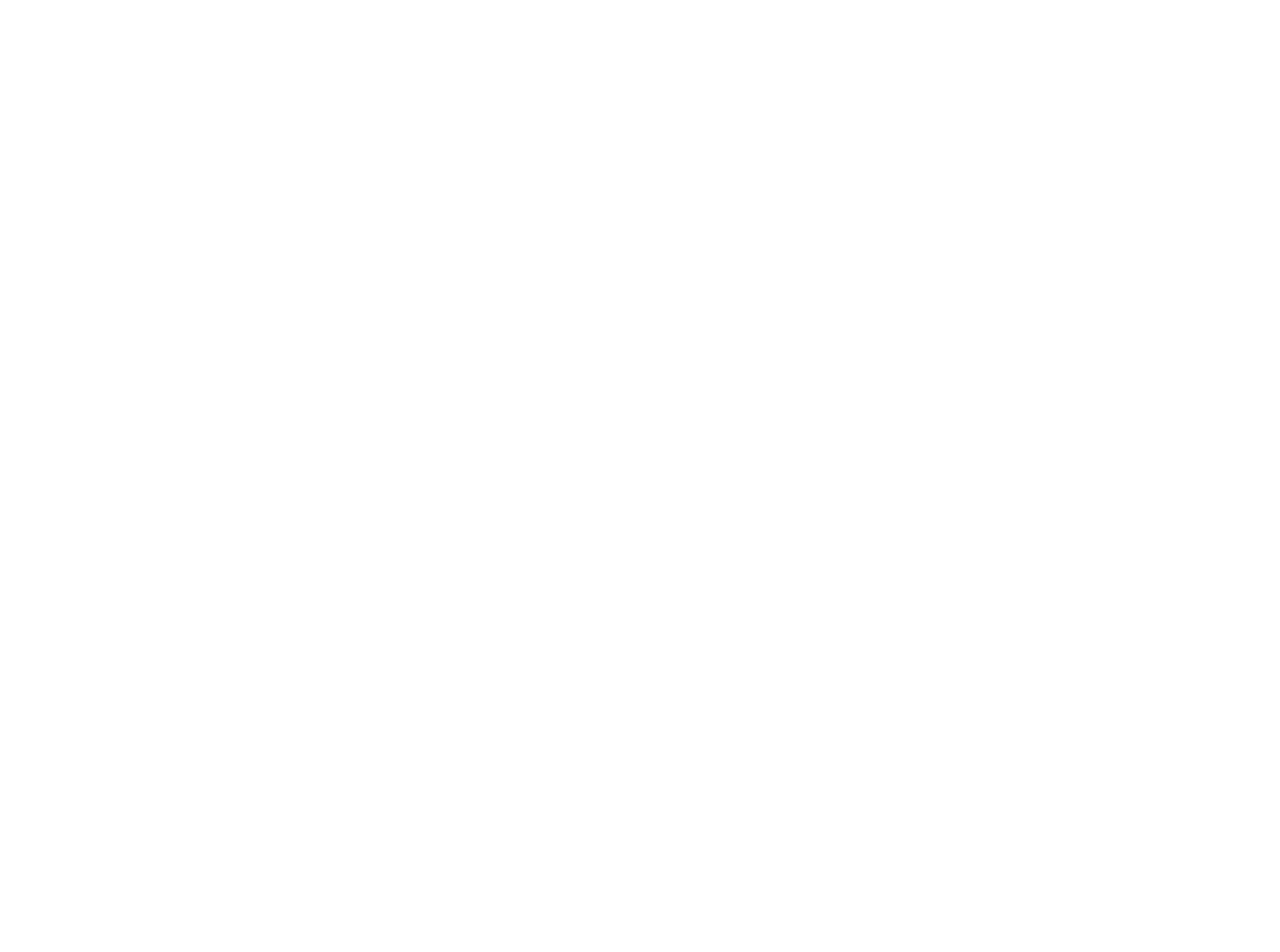
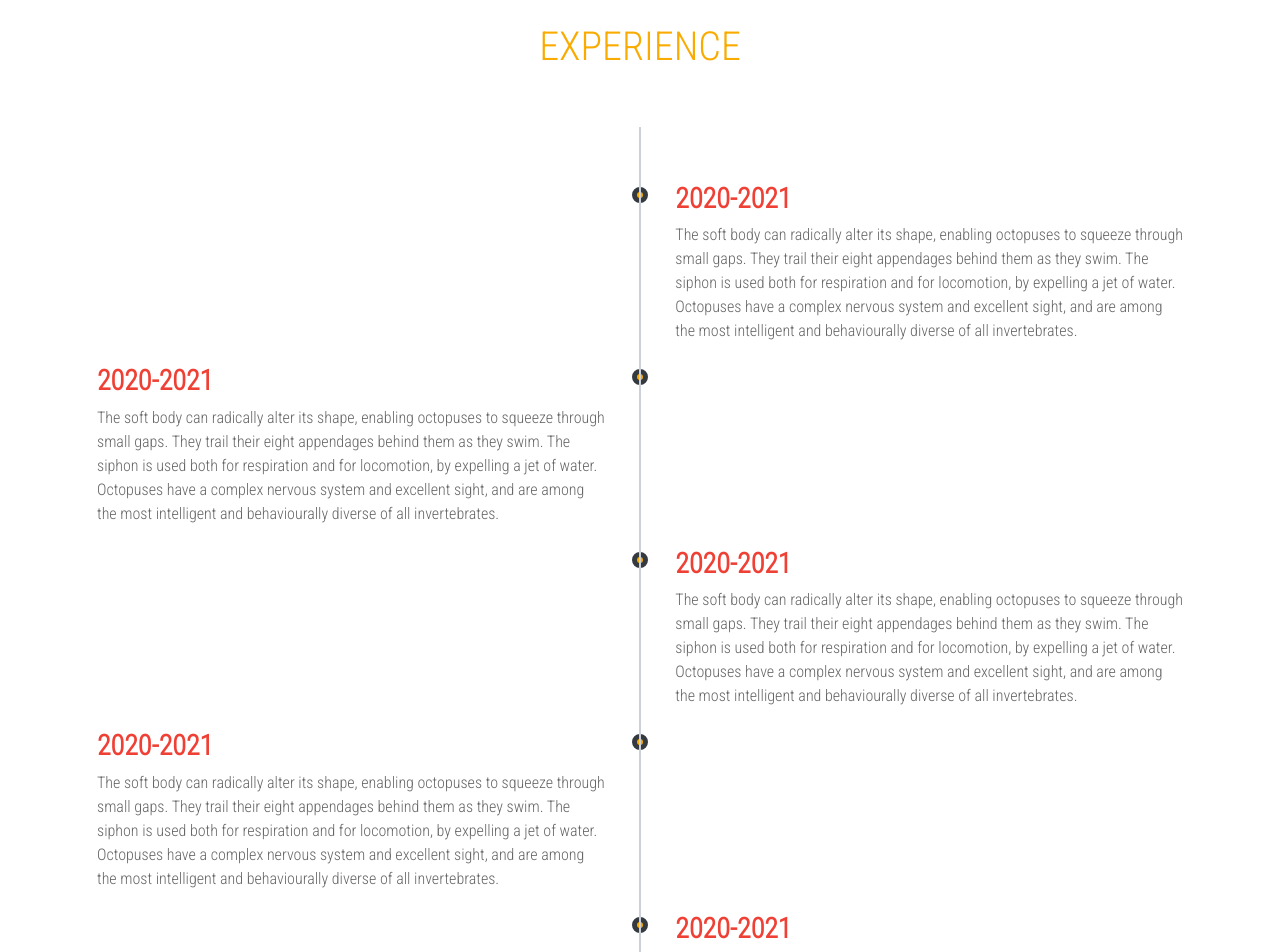
Before and after one commit to wzd200/wzdportfolio, a React (Create React App) app: page / in a window 1280 px wide. Shown: the part 1780-2732 px from the top of the page. Before the commit the page ends 1743 px from the top, so only its background shows below. Built offline with nearby package versions, Linux system fonts and the light colour scheme.

Commit message:
created experience component

```diff
--- a/src/App.css
+++ b/src/App.css
@@ -8,6 +8,9 @@
   --primary-hover-red: #f33501;
   --primary-black: rgb(33, 37, 41);
   --primary-light-grey: #f4f4f4;
+  --primary-grey: #ccd1d9;
+  --primary-dark-grey: #666666;
+
 }
 
 .App {
@@ -268,3 +271,91 @@ nav ul li {
 .services .box:hover p {
   color: var(--primary-white);
 }
+
+/**************EXPERIENCE**************/
+
+.experience {
+  padding: 0.7rem;
+}
+
+.experience-wrapper {
+  position: relative;
+  padding: 3.125rem 0;
+  overflow: hidden;
+}
+
+.experience h1 {
+  text-transform: uppercase;
+  color: var(--primary-orange)
+}
+
+.experience-wrapper::before {
+  position: absolute;
+  content: "";
+  top: 0;
+  left: 50%;
+  margin-left: -0.0625rem;
+  width: 0.125rem;
+  height: 100%;
+  background: var(--primary-grey);
+  z-index: 1;
+}
+
+.timeline-block {
+  width: calc(50% + 0.5rem);
+  display: flex;
+  justify-content: space-between;
+  clear: both;
+}
+
+.timeline-block-right {
+  float: right;
+}
+
+.timeline-block-left {
+  float: left;
+  direction: rtl;
+}
+
+.marker {
+  width: 1rem;
+  height: 1rem;
+  border-radius: 50%;
+  border: 0.3125rem solid var(--primary-dark);
+  background: var(--primary-orange);
+  margin-top: 0.625rem;
+}
+
+.timeline-content {
+  width: 95%;
+  padding: 0 0.9375rem;
+  color: var(--primary-dark-grey);
+  direction: ltr;
+}
+
+.timeline-content h3 {
+  margin-top: 0.3125rem;
+  color: var(--primary-red);
+  font-weight: 900;
+}
+
+@media(max-width: 768px) {
+  .experience .container {
+    width: 100%;
+  }
+  .experience-wrapper::before {
+    left:0.5rem;
+    margin-bottom: 1.875rem;
+  }
+
+  .timeline-block-right {
+    float: none;
+    width: 100%;
+  }
+
+  .timeline-block-left {
+    float: none;
+    direction: ltr;
+    width: 100%;
+  }
+}
--- a/src/App.js
+++ b/src/App.js
@@ -4,6 +4,7 @@ import Navbar from './Components/Navbar';
 import Header from './Components/Header';
 import AboutMe from './Components/AboutMe';
 import Services from './Components/Services';
+import Experience from './Components/Experience';
 
 function App() {
   return (
@@ -12,6 +13,7 @@ function App() {
       <Header/>
       <AboutMe/>
       <Services/>
+      <Experience/>
     </>
   );
 }
--- /dev/null
+++ b/src/Components/Experience.js
@@ -0,0 +1,55 @@
+import React from 'react'
+
+const Experience = () => {
+  return (
+    <div className='experience'>
+        <div className='d-flex justify-content-center my-5'>
+            <h1>Experience</h1>
+        </div>
+        <div className='container experience-wrapper'>
+            <div className='timeline-block timeline-block-right'>
+                <div className='marker'></div>
+                <div className='timeline-content'>
+                    <h3>2020-2021</h3>
+                    <p>The soft body can radically alter its shape, enabling octopuses to squeeze through small gaps. They trail their eight appendages behind them as they swim. The siphon is used both for respiration and for locomotion, by expelling a jet of water. Octopuses have a complex nervous system and excellent sight, and are among the most intelligent and behaviourally diverse of all invertebrates.</p>
+                </div>
+            </div>
+            {/* - */}
+            <div className='timeline-block timeline-block-left'>
+                <div className='marker'></div>
+                <div className='timeline-content'>
+                    <h3>2020-2021</h3>
+                    <p>The soft body can radically alter its shape, enabling octopuses to squeeze through small gaps. They trail their eight appendages behind them as they swim. The siphon is used both for respiration and for locomotion, by expelling a jet of water. Octopuses have a complex nervous system and excellent sight, and are among the most intelligent and behaviourally diverse of all invertebrates.</p>
+                </div>
+            </div>
+            {/* - */}
+            <div className='timeline-block timeline-block-right'>
+                <div className='marker'></div>
+                <div className='timeline-content'>
+                    <h3>2020-2021</h3>
+                    <p>The soft body can radically alter its shape, enabling octopuses to squeeze through small gaps. They trail their eight appendages behind them as they swim. The siphon is used both for respiration and for locomotion, by expelling a jet of water. Octopuses have a complex nervous system and excellent sight, and are among the most intelligent and behaviourally diverse of all invertebrates.</p>
+                </div>
+            </div>
+            {/* - */}
+            <div className='timeline-block timeline-block-left'>
+                <div className='marker'></div>
+                <div className='timeline-content'>
+                    <h3>2020-2021</h3>
+                    <p>The soft body can radically alter its shape, enabling octopuses to squeeze through small gaps. They trail their eight appendages behind them as they swim. The siphon is used both for respiration and for locomotion, by expelling a jet of water. Octopuses have a complex nervous system and excellent sight, and are among the most intelligent and behaviourally diverse of all invertebrates.</p>
+                </div>
+            </div>
+            {/* - */}
+            <div className='timeline-block timeline-block-right'>
+                <div className='marker'></div>
+                <div className='timeline-content'>
+                    <h3>2020-2021</h3>
+                    <p>The soft body can radically alter its shape, enabling octopuses to squeeze through small gaps. They trail their eight appendages behind them as they swim. The siphon is used both for respiration and for locomotion, by expelling a jet of water. Octopuses have a complex nervous system and excellent sight, and are among the most intelligent and behaviourally diverse of all invertebrates.</p>
+                </div>
+            </div>
+            {/* - */}
+        </div>
+    </div>
+  )
+}
+
+export default Experience
--- a/src/Components/Navbar.js
+++ b/src/Components/Navbar.js
@@ -27,7 +27,7 @@ const Navbar = () => {
                             <a className='nav-link' href='#'>Services</a>
                         </li>
                         <li className='nav-item'>
-                            <a className='nav-link' href='#'>How I Work</a>
+                            <a className='nav-link' href='#'>Experience</a>
                         </li>
                         <li className='nav-item'>
                             <a className='nav-link' href='#'>Portfolio</a>
--- a/src/Components/Services.js
+++ b/src/Components/Services.js
@@ -8,36 +8,36 @@ const Services = () => {
         <h1 className='py-5'>My Services</h1>
         <div className='container'>
             <div className='row'>
-                <div className='col-md-3 col-sm-6'>
+                <div className='col-lg-3 col-md-6 col-sm-6'>
                     <div className='box'>
-                        <div className='circle mt-3 mb-4'>
+                        <div className='circle mt-2 mb-2'>
                             <FontAwesomeIcon className='icon' icon={faFileCode} size='2x'/>
                         </div>
                         <h3>Front-End Development</h3>
                         <p>Technologies and frameworks include React, Redux, and Bootstrap.</p>
                     </div>
                 </div>
-                <div className='col-md-3 col-sm-6'>
+                <div className='col-lg-3 col-md-6 col-sm-6'>
                     <div className='box'>
-                        <div className='circle mt-3 mb-4'>
+                        <div className='circle mt-2 mb-2'>
                             <FontAwesomeIcon className='icon' icon={faDatabase} size='2x'/>
                         </div>
                         <h3>Back-End Development</h3>
                         <p>Technologies and frameworks include Node.js, Express, and Postgres.</p>
                     </div>
                 </div>
-                <div className='col-md-3 col-sm-6'>
+                <div className='col-lg-3 col-md-6 col-sm-6'>
                     <div className='box'>
-                        <div className='circle mt-3 mb-4'>
+                        <div className='circle mt-2 mb-2'>
                             <FontAwesomeIcon className='icon' icon={faPenToSquare} size='2x'/>
                         </div>
                         <h3>Web Design</h3>
                         <p>Technologies and frameworks include React and Bootstrap.</p>
                     </div>
                 </div>
-                <div className='col-md-3 col-sm-6'>
+                <div className='col-lg-3 col-md-6 col-sm-6'>
                     <div className='box'>
-                        <div className='circle mt-3 mb-4'>
+                        <div className='circle mt-2 mb-2'>
                             <FontAwesomeIcon className='icon' icon={faCubes} size='2x'/>
                         </div>
                         <h3>Programming</h3>
```
